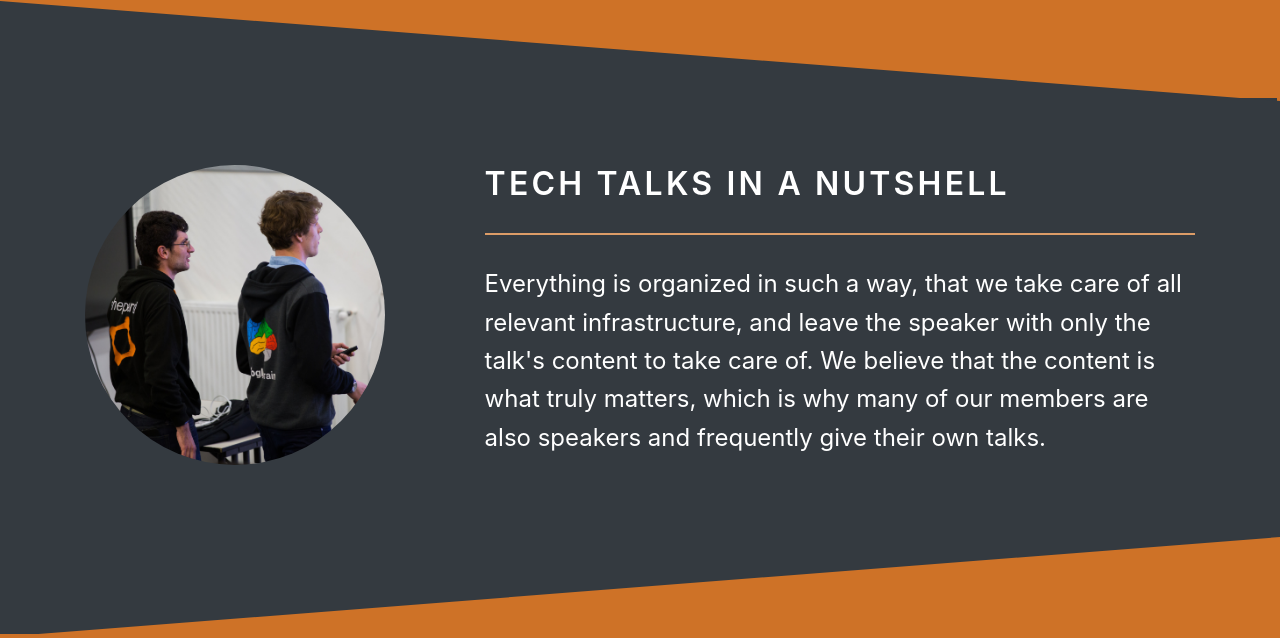
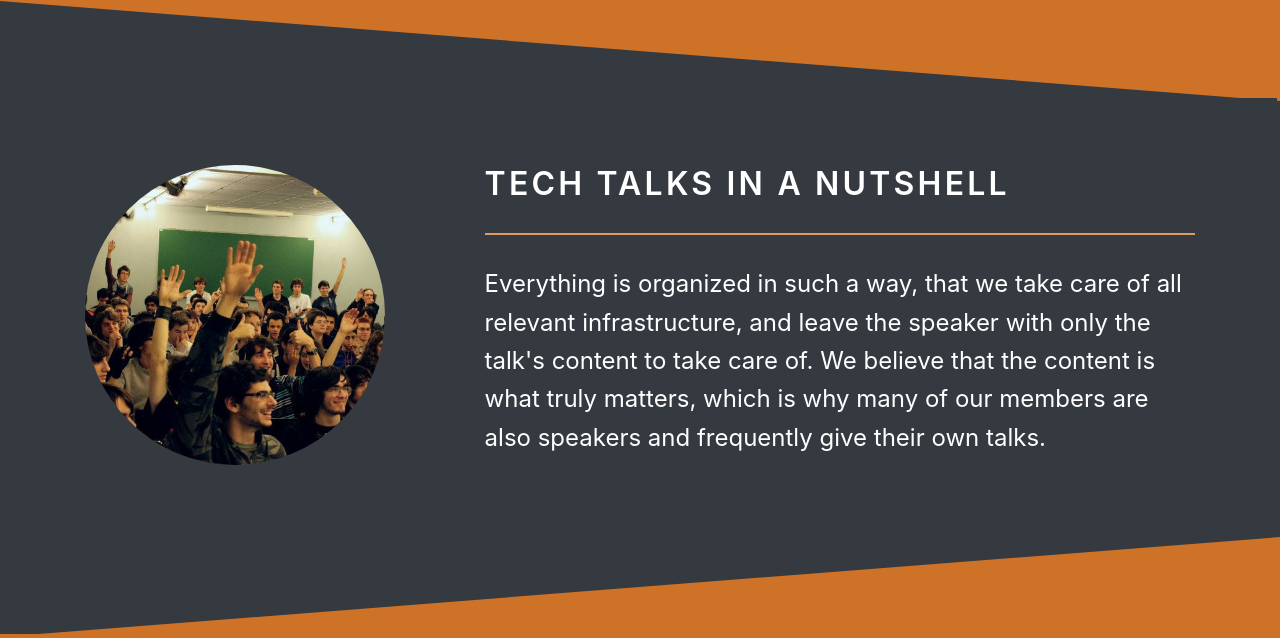
Before and after one commit to gconfs/website, a Django app: page / in a window 1280 px wide. Shown: the part 1022-1660 px from the top of the page. Run offline with Django 3.2, Linux system fonts and the light colour scheme; some libraries are stand-ins or nearby versions; some web fonts are replaced.

Commit message:
img: add better picture to frontpage

```diff
--- a/homepage/templates/homepage.html
+++ b/homepage/templates/homepage.html
@@ -40,7 +40,7 @@
 
 <div class="border-dark" style="background-color: #343a40">
   <div class="container subcontainer">
-    <img src="{% static 'img/prepare.jpg' %}" class="d-none d-lg-block rounded-circle" width="300" height="300" align="left">
+    <img src="{% static 'img/nice.jpg' %}" class="d-none d-lg-block rounded-circle" width="300" height="300" align="left">
     <div class="lorem-right">
       <h3 class="subtitle">Tech talks in a nutshell</h3>
       <div class="mainnav"></div>
```
Also changed, not shown: homepage/static/img/nice.jpg (added).
